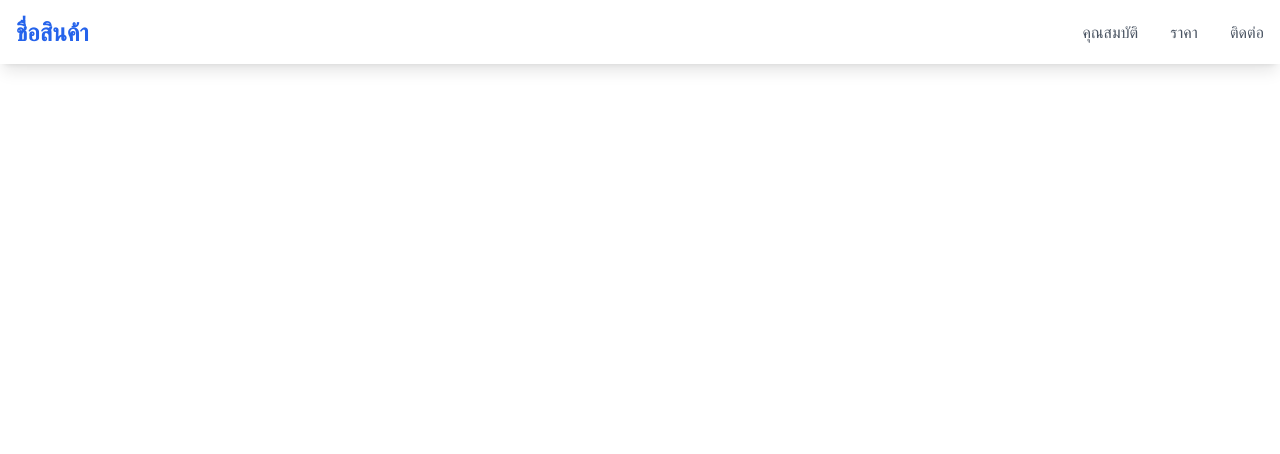
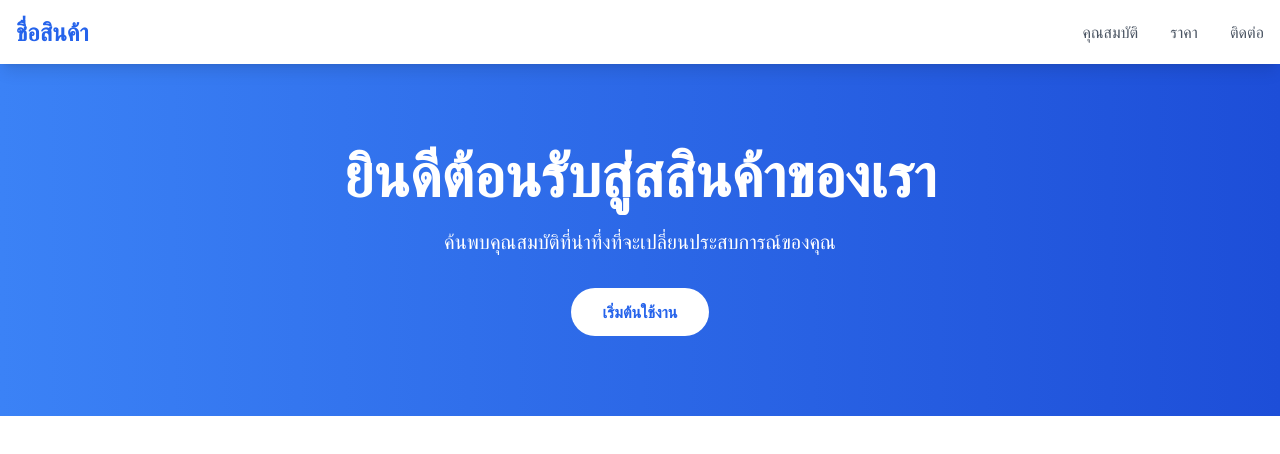
Before and after one commit to 66160117-Jaruwan/product-landing-page, a plain HTML site: page index.html in a window 1280 px wide. Drawn offline with nearby package versions, Linux system fonts and the light colour scheme.

Commit message:
เพิ่มส่วน Hero และปุ่มเรียกดำเนินการ

```diff
--- a/index.html
+++ b/index.html
@@ -3,7 +3,7 @@
   <head>
     <meta charset="UTF-8" />
     <meta name="viewport" content="width=device-width, initial-scale=1.0" />
-    <title>หน้าแนะนําสนค ้า ิ</title>
+    <title>หน้าแนะนําสินค้า</title>
     <script src="https://cdn.tailwindcss.com"></script>
   </head>
   <body>
@@ -26,8 +26,26 @@
       </nav>
     </header>
 
-    <main>
-      <!-- เนื้อหาหลัก -->
+    <main class="pt-16">
+      <section
+        class="bg-gradient-to-r from-blue-500 to-blue-700 text-white py-20"
+      >
+        <div class="container mx-auto px-4">
+          <div class="flex flex-col items-center text-center">
+            <h1 class="text-4xl md:text-6xl font-bold mb-6">
+              ยินดีต้อนรับสู่สสินค้าของเรา
+            </h1>
+            <p class="text-xl mb-8 max-w-2xl">
+              ค้นพบคุณสมบัติที่น่าทึ่งที่จะเปลี่ยนประสบการณ์ของคุณ
+            </p>
+            <button
+              class="bg-white text-blue-600 px-8 py-3 rounded-full font-semibold hover:bg-blue-50 tra nsition-colors"
+            >
+              เริ่มต้นใช้งาน
+            </button>
+          </div>
+        </div>
+      </section>
     </main>
 
     <footer>
```
